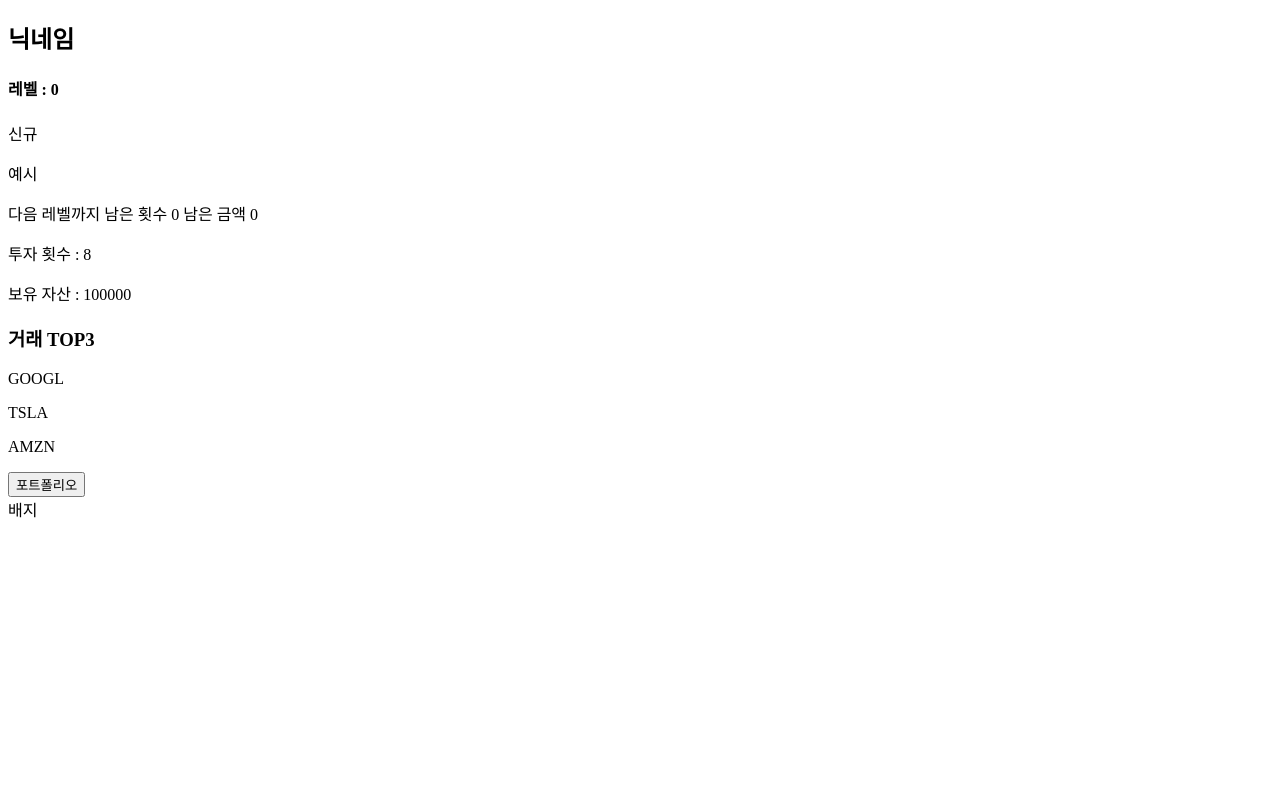
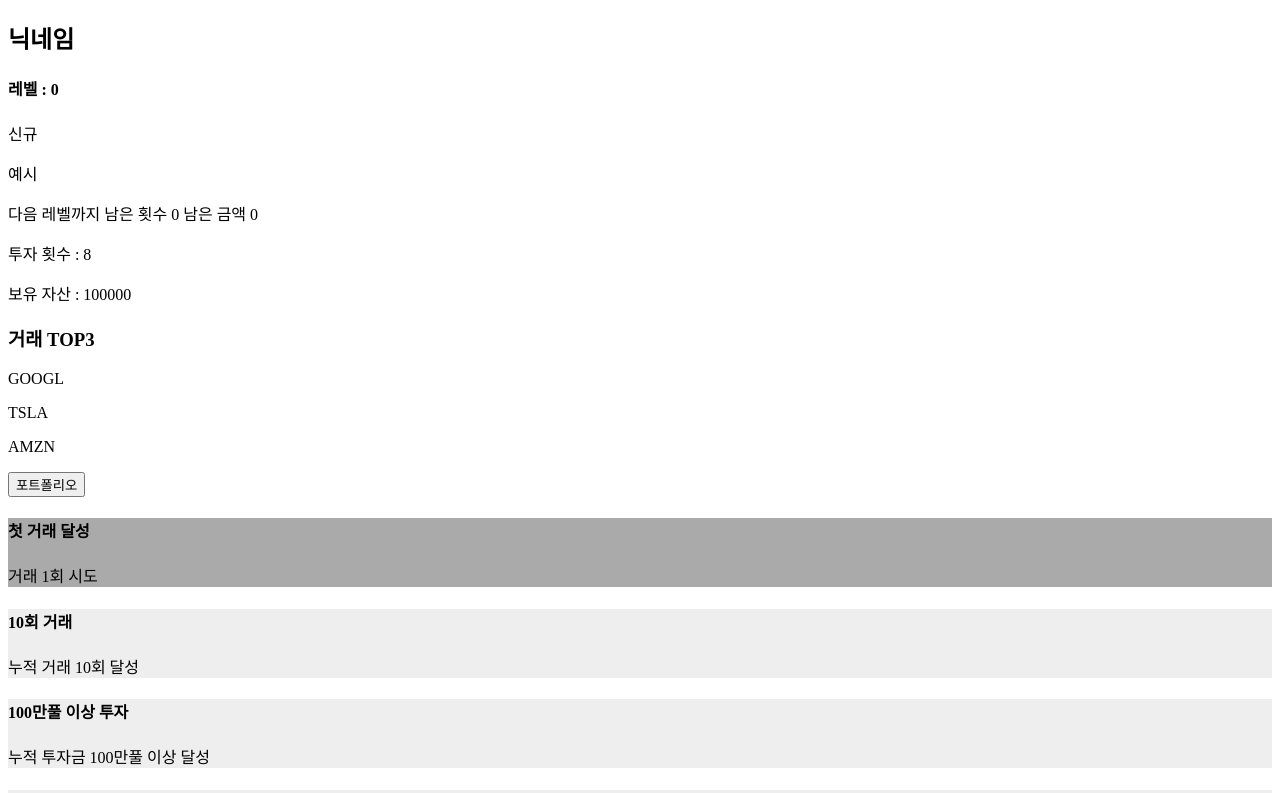
Before and after one commit to kdt-ful-class-three-group/KDT-FUL-3_PROJECT-A-3, a Next.js app in the folder client/: page /mypage in a window 1280 px wide. Shown: the top 793 px of the page. Built offline with nearby package versions, Linux system fonts and the light colour scheme; no server answers.

Commit message:
Feat : 배경색으로 배지 달성 유무 확인

```diff
--- /dev/null
+++ b/client/src/components/mypage/BadgeCard.tsx
@@ -0,0 +1,11 @@
+// 배지 카드
+import { Badge } from "@/types/badge"
+
+export default function BadgeCard({badge}:{badge:Badge}){
+  return(
+    <div style={{backgroundColor: badge.achieved ? '#aaa' : '#eee'}}>
+      <h4>{badge.name}</h4>
+      <p>{badge.exp}</p>
+    </div>
+  )
+}
--- a/client/src/components/mypage/BadgesSection.tsx
+++ b/client/src/components/mypage/BadgesSection.tsx
@@ -1,9 +1,24 @@
 // 배지, 업적 관련
+import BadgeCard from "./BadgeCard"
+import { useSelector } from "react-redux"
+import type { RootState } from "@/store"
+import { evaluateBadges } from "@/utils/evaluateBadges"
+
 export default function BadgesSection(){
+  // slice에서 값 가져오기
+  const {tradeCount, tradeVolume} = useSelector((state:RootState)=>state.userStatus)
+  const {level} = useSelector((state:RootState)=>state.userProfile)
+
+  const badges = evaluateBadges({tradeCount, tradeVolume, level})
+
   return(
     <div>
       {/* 배지, 업적 */}
-      배지
+      {
+        badges.map(item=>(
+          <BadgeCard badge={item}  key={item.id}/>
+        ))
+      }
     </div>
   )
 }
--- a/client/src/utils/evaluateBadges.ts
+++ b/client/src/utils/evaluateBadges.ts
@@ -1,5 +1,3 @@
-import { Badge } from "@/types/badge"
-
 // 배지 조건 체크
 type Props = {
   tradeCount : number
@@ -7,7 +5,7 @@ type Props = {
   // 수익
   // 손실
   // 로그인 횟수
-  level:number
+  level:{level:number; name:string; exp:string;}
 
 }
 
@@ -39,7 +37,7 @@ export function evaluateBadges({tradeCount, tradeVolume, level}:Props){
       id:'level-5',
       name:'풀의 지배자',
       exp:'최고 레벨 5 달성',
-      achieved: level>=5
+      achieved: level.level>=5
     }
   ]
 }
```
